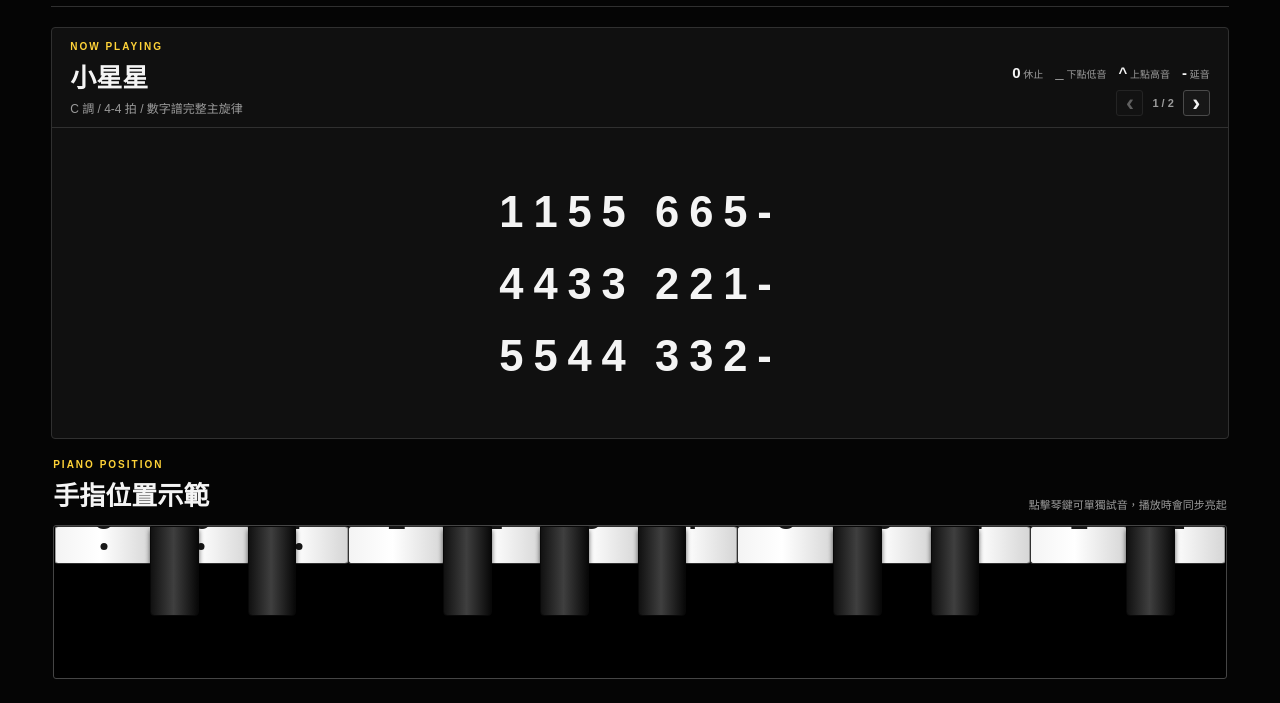
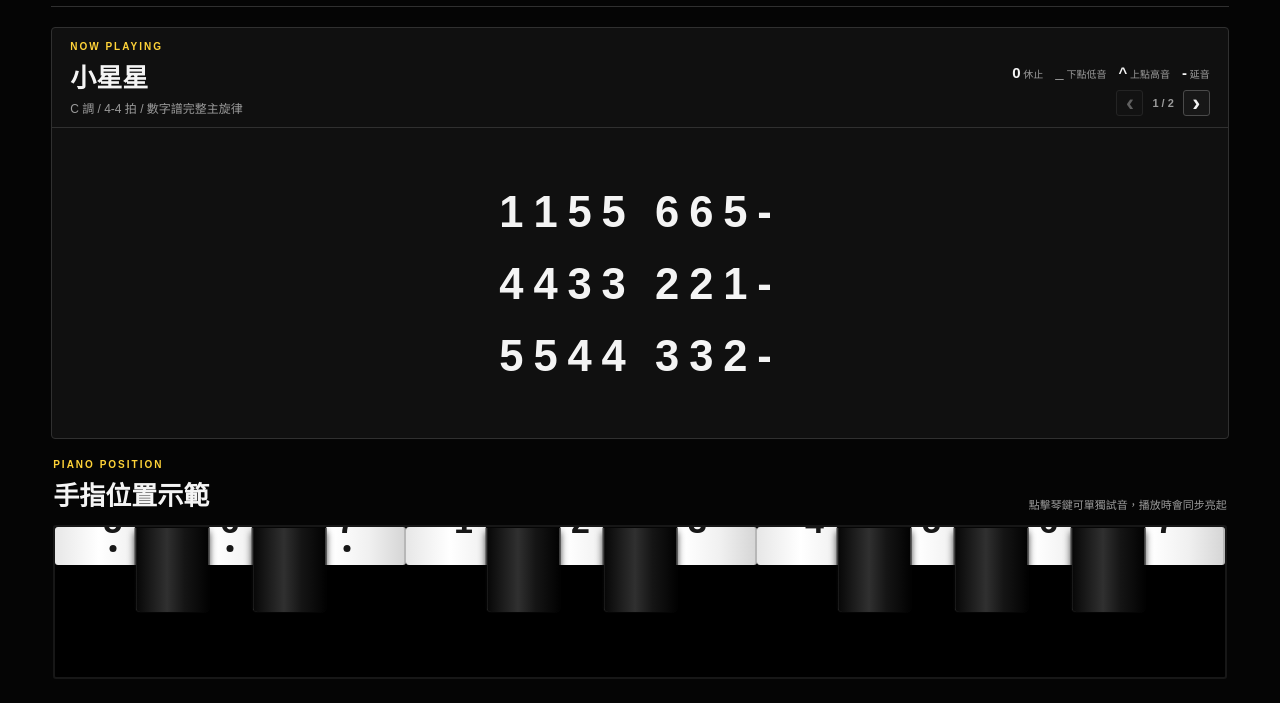
Before and after one commit to JacksonLiu119/numbered-piano-score, a plain HTML site: page index.html in a window 1280 px wide. Shown: the part 97-800 px from the top of the page. Drawn offline with Linux system fonts and the light colour scheme.

Commit message:
Align piano keyboard with numbered scale

```diff
--- a/app.js
+++ b/app.js
@@ -47,8 +47,8 @@ const songs = [
 ];
 
 const scaleSemitones = { "1": 0, "2": 2, "3": 4, "4": 5, "5": 7, "6": 9, "7": 11 };
-const whiteLabels = ["5_", "6_", "7_", "1", "2", "3", "4", "5", "6", "7", "1^", "2^"];
-const blackPositions = ["8.2%", "16.5%", "33.2%", "41.5%", "49.8%", "66.5%", "74.8%", "91.5%"];
+const whiteLabels = ["5_", "6_", "7_", "1", "2", "3", "4", "5", "6", "7"];
+const blackKeyPositions = [10, 20, 40, 50, 70, 80, 90];
 
 const songSelect = document.querySelector("#songSelect");
 const tempoControl = document.querySelector("#tempoControl");
@@ -90,10 +90,10 @@ function init() {
     piano.appendChild(key);
   });
 
-  blackPositions.forEach((position) => {
+  blackKeyPositions.forEach((position) => {
     const key = document.createElement("span");
     key.className = "black-key";
-    key.style.left = position;
+    key.style.left = `${position}%`;
     key.setAttribute("aria-hidden", "true");
     piano.appendChild(key);
   });
@@ -170,7 +170,9 @@ function parseNote(note) {
 function pianoKeyFor(note) {
   const normalized = note.replace("_", "").replace("^", "");
   const octave = note.includes("_") ? "low" : note.includes("^") ? "high" : "mid";
-  return [...piano.querySelectorAll(".white-key")].find((key) => key.dataset.note.replace("_", "").replace("^", "") === normalized && ((octave === "low" && key.dataset.note.includes("_")) || (octave === "high" && key.dataset.note.includes("^")) || (octave === "mid" && !key.dataset.note.includes("_") && !key.dataset.note.includes("^"))));
+  const keys = [...piano.querySelectorAll(".white-key")];
+  const exactKey = keys.find((key) => key.dataset.note.replace("_", "") === normalized && ((octave === "low" && key.dataset.note.includes("_")) || (octave === "mid" && !key.dataset.note.includes("_"))));
+  return exactKey || keys.find((key) => key.dataset.note.replace("_", "") === normalized && !key.dataset.note.includes("_"));
 }
 
 function playTone(frequency, startTime, duration) {
--- a/styles.css
+++ b/styles.css
@@ -166,8 +166,8 @@ button:hover { filter: brightness(1.13); }
   width: 100%;
   height: clamp(106px, 14vw, 154px);
   overflow: hidden;
-  padding: 0 1px 1px;
-  border: 1px solid #454545;
+  padding: 0;
+  border: 2px solid #171717;
   border-radius: 3px;
   background: #000;
 }
@@ -177,16 +177,17 @@ button:hover { filter: brightness(1.13); }
   display: flex;
   align-items: end;
   justify-content: center;
-  padding-bottom: clamp(13px, 2vw, 26px);
-  border-right: 1px solid #9e9e9e;
+  padding-bottom: clamp(14px, 2vw, 24px);
+  border: 0;
+  border-right: 2px solid #b7b7b7;
   color: #171717;
-  background: linear-gradient(90deg, #f4f4f4, #fff 46%, #d6d6d6);
+  background: linear-gradient(90deg, #e7e7e7, #fff 38%, #f0f0f0 70%, #d6d6d6);
   font-size: clamp(18px, 2.7vw, 34px);
   font-weight: 900;
   user-select: none;
   transition: background 100ms ease, color 100ms ease;
 }
-.white-key:first-child { border-left: 1px solid #9e9e9e; }
+.white-key:first-child { border-left: 0; }
 .white-key.active { color: #111; background: var(--yellow-soft); }
 .white-key.low-label::after, .white-key.high-label::before {
   content: "";
@@ -204,12 +205,13 @@ button:hover { filter: brightness(1.13); }
   position: absolute;
   z-index: 2;
   top: 0;
-  width: clamp(25px, 3.8vw, 52px);
-  height: 59%;
-  border: 1px solid #080808;
-  border-radius: 0 0 4px 4px;
-  background: linear-gradient(90deg, #111, #3f3f3f 48%, #080808);
-  box-shadow: 0 4px 5px rgba(0,0,0,.65);
+  width: 6.4%;
+  height: 57%;
+  border: 1px solid #050505;
+  border-radius: 0 0 5px 5px;
+  background: linear-gradient(90deg, #060606, #303030 43%, #151515 67%, #020202);
+  box-shadow: 0 5px 7px rgba(0, 0, 0, .72), inset 1px 0 rgba(255, 255, 255, .13);
+  transform: translateX(-50%);
 }
 
 @media (max-width: 900px) {
```
